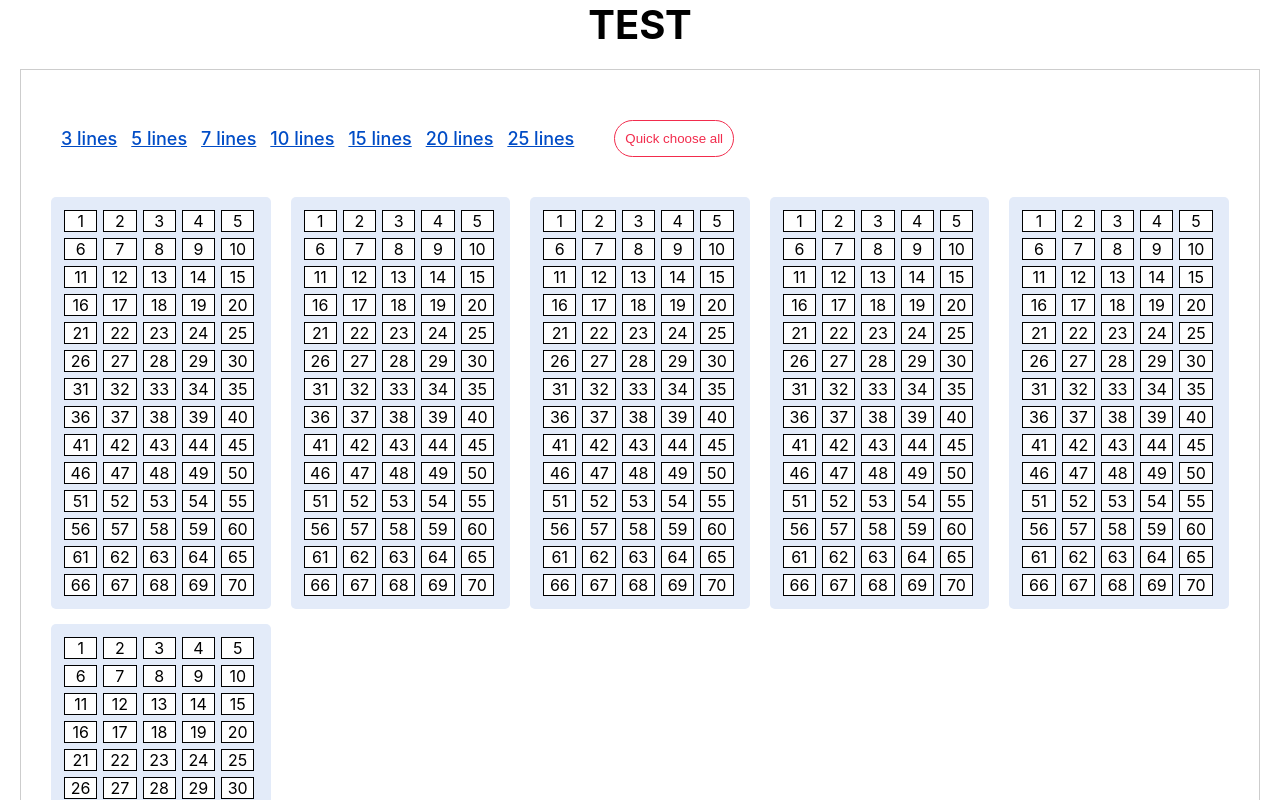
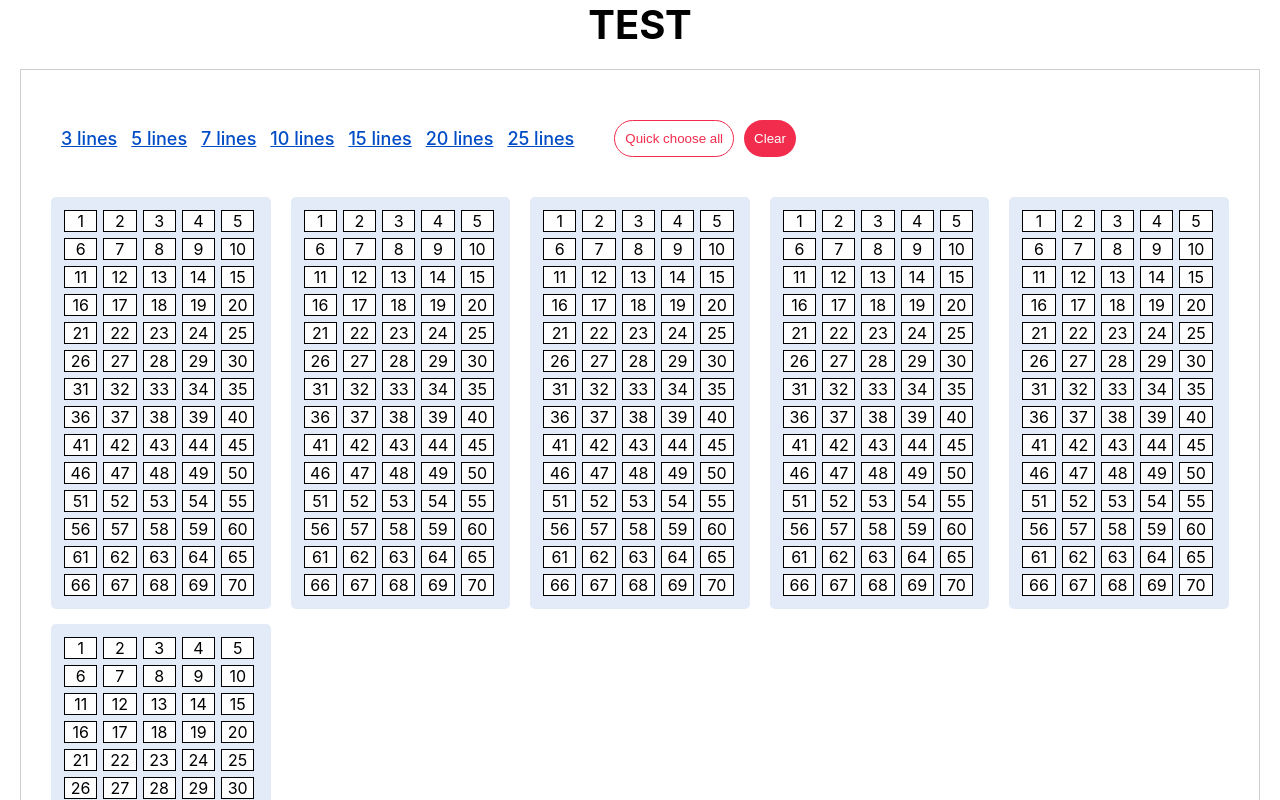
Before and after one commit to quantu99/test, a React (Create React App) app: page / in a window 1280 px wide. Shown: the top 800 px of the page. Built offline with nearby package versions, Linux system fonts and the light colour scheme.

Commit message:
add clear button

```diff
--- a/src/App.js
+++ b/src/App.js
@@ -6,7 +6,6 @@ function App() {
     const [x, setX] = useState(6);
     const [y, setY] = useState(70);
     const [selectedNumbers, setSelectedNumbers] = useState([]);
-
     const handleQuickChoose = () => {
         const newSelectedNumbers = [];
         for (let i = 0; i < x; i++) {
@@ -65,7 +64,7 @@ function App() {
         <div>
             <h1 className={styles.title}>TEST</h1>
             <div className={styles.container}>
-                <Navbar handle={handleQuickChoose} setX={setX} />
+                <Navbar handleSelect={setSelectedNumbers} handle={handleQuickChoose} setX={setX} />
                 <div className={styles.boxContainer}>
                     {Array.from({ length: x }, (_, i) => (
                         <div className={styles.box} key={i}>
--- a/src/components/navbar/Navbar.js
+++ b/src/components/navbar/Navbar.js
@@ -1,5 +1,5 @@
 import styles from './Navbar.module.css';
-function Navbar({ setX, handle }) {
+function Navbar({ setX, handle, handleSelect }) {
     return (
         <div className={styles.container}>
             <div className={styles.navbar}>
@@ -28,6 +28,9 @@ function Navbar({ setX, handle }) {
                     <button onClick={handle} className={styles.btnAll}>
                         Quick choose all
                     </button>
+                    <button onClick={() => handleSelect([])} className={styles.btnRemove}>
+                        Clear
+                    </button>
                 </ul>
             </div>
         </div>
--- a/src/components/navbar/Navbar.module.css
+++ b/src/components/navbar/Navbar.module.css
@@ -40,3 +40,18 @@
         background-color: #c2d3f1;
     }
 }
+.btnRemove {
+    border: none;
+    text-align: center;
+    padding: 10px;
+    cursor: pointer;
+    background-color: #f22c4d;
+    border-radius: 50px;
+    color: #fff;
+    margin-left: 10px;
+    animation: appear 1s ease-out;
+    &:hover {
+        transition: all 0.3s ease-out;
+        background-color: #aa4c5b;
+    }
+}
```
